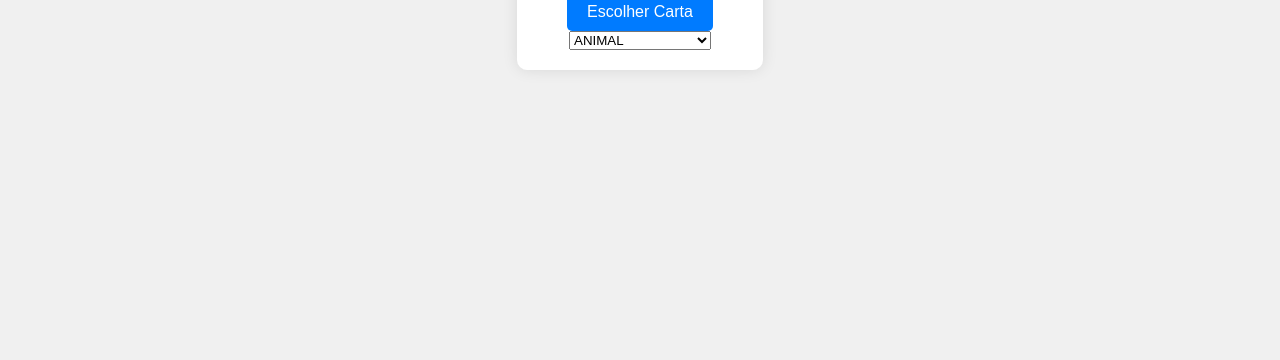
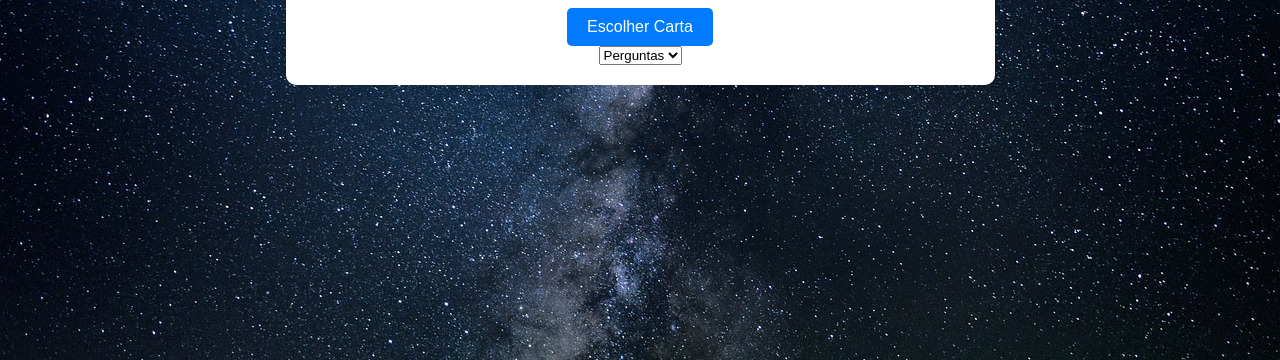
Before and after one commit to raian2209/Reward_card_sorteio, a plain HTML site: page index.html in a window 1280 px wide. Shown: the part 440-800 px from the top of the page. Drawn offline with Linux system fonts and the light colour scheme.

Commit message:
att-fundo-perguntas/planeta

```diff
--- a/index.html
+++ b/index.html
@@ -9,21 +9,11 @@
 <body>
     <div class="container">
         <h1>Gerador de cartas</h1>
-        <img id="random-number" class="card" src="logo.jpg"/>
+        <img id="random-number" class="card" src="logo.jpeg"/>
         <div><button onclick="generateRandomNumber()">Escolher Carta</button></div>
         <select  id="mySelect">
-            <option value="ANIMAL">ANIMAL</option>
-            <option value="COMIDA">COMIDA</option>
-            <option value="COR">COR</option>
-            <option value="FRUTA">FRUTA</option>
-            <option value="OBJETO">OBJETO</option>
-            <option value="PAÍS">PAÍS</option>
-            <option value="PARTE DO CORPO">PARTE DO CORPO</option>
-            <option value="PROFISSÃO">PROFISSÃO</option>
-            <option value="QUALIDADE">QUALIDADE</option>
-            <option value="TRANSPORTE">TRANSPORTE</option>
-            <option value="VERBO">VERBO</option>
-            <option value="VESTIMENTA">VESTIMENTA</option>
+            <option value="Perguntas">Perguntas</option>
+            <option value="Planetas">Planetas</option>
         </select>
     </div>
 
--- a/script.js
+++ b/script.js
@@ -1,6 +1,6 @@
-let usedNumbers = {'ANIMAL': [], 'COMIDA': [], 'COR': [], 'FRUTA': [], 'OBJETO': [],'PAÍS':[],'PARTE DO CORPO': [],'PROFISSÃO':[],'QUALIDADE':[],'TRANSPORTE':[],'VERBO':[],'VESTIMENTA':[]};
+let usedNumbers = {'Perguntas': [], 'Planetas': []};
 // const maxNumbers = 5;
-const has_tab = {'ANIMAL': 15, 'COMIDA': 15, 'COR': 15, 'FRUTA': 15, 'OBJETO': 15,'PAÍS': 15,'PARTE DO CORPO': 15,'PROFISSÃO':15,'QUALIDADE':15,'TRANSPORTE':15,'VERBO':15,'VESTIMENTA':15};
+const has_tab = {'Perguntas': 15,'Planetas': 15};
 const selectOption = document.getElementById('mySelect');
 
 
--- a/styles.css
+++ b/styles.css
@@ -2,6 +2,7 @@
     margin: 0;
     padding: 0;
     box-sizing: border-box;
+
 }
 
 .card{
@@ -14,8 +15,9 @@ body {
     justify-content: center;
     align-items: center;
     height: 100vh;
-    background-color: #f0f0f0;
+    /* background-color: #f0f0f0; */
     font-family: Arial, sans-serif;
+    background-image: url("fundo.jpg");
 }
 
 .container {
```
Also changed, not shown: fundo.jpg (added), logo.jpeg (added).
